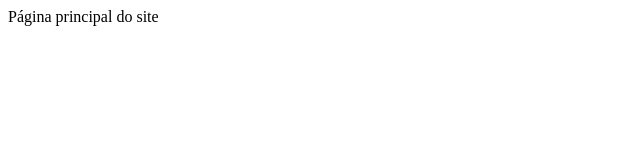
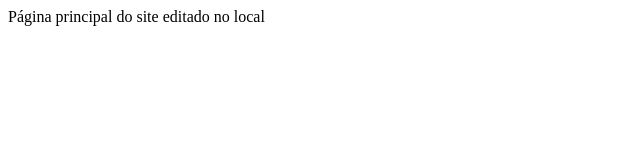
Before and after one commit to fabioled/app, a plain HTML site: page index.html in a window 1280 px wide. Shown: the whole page, without its empty margins (0-640 px from the left). Drawn offline with Linux system fonts and the light colour scheme.

Commit message:
teste local

```diff
--- a/index.html
+++ b/index.html
@@ -8,5 +8,6 @@
 </head>
 <body>
     Página principal do site
+    editado no  local
 </body>
 </html>
```
